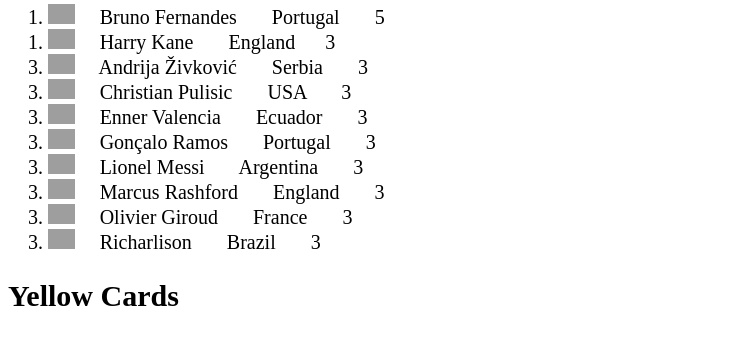
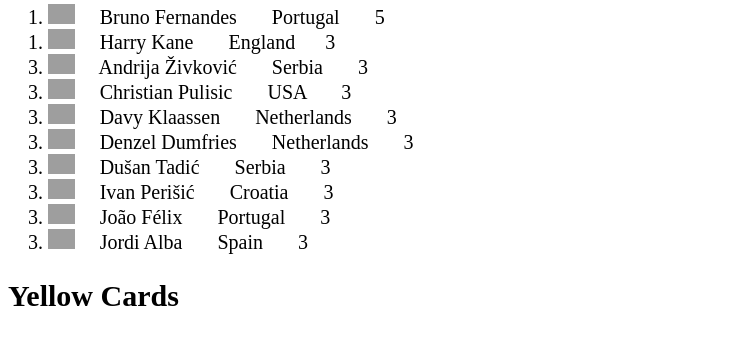
Before and after one commit to nataliemajadixon/worldcup2022, a plain HTML site: page stats.html in a window 1280 px wide. Shown: the part 520-858 px from the top of the page, without its empty margins (0-737 px from the left). Drawn offline with Linux system fonts and the light colour scheme; grey boxes are pictures that could not be loaded.

Commit message:
updated assists in stats page

```diff
--- a/stats.html
+++ b/stats.html
@@ -36,12 +36,12 @@
     <li value=1><img class="playerphoto"src="https://img.a.transfermarkt.technology/portrait/big/132098-1623778520.jpg?lm=1"> &nbsp &nbsp Harry Kane &nbsp &nbsp &nbsp England &nbsp &nbsp &nbsp3</li>
     <li value=3><img class="playerphoto"src="https://img.a.transfermarkt.technology/portrait/big/206843-1613847912.jpg?lm=1"> &nbsp &nbsp Andrija Živković &nbsp &nbsp &nbsp Serbia &nbsp &nbsp &nbsp 3</li>
     <li value=3><img class="playerphoto"src="https://img.a.transfermarkt.technology/portrait/big/315779-1638811757.jpg?lm=1"> &nbsp &nbsp Christian Pulisic &nbsp &nbsp &nbsp USA &nbsp &nbsp &nbsp 3</li>
-    <li value=3><img class="playerphoto"src="https://img.a.transfermarkt.technology/portrait/big/139503-1603567945.jpeg?lm=1"> &nbsp &nbsp Enner Valencia &nbsp &nbsp &nbsp Ecuador &nbsp &nbsp &nbsp 3</li>
-    <li value=3><img class="playerphoto"src="https://img.uefa.com/imgml/TP/players/1/2023/324x324/250116654.jpg"> &nbsp &nbsp Gonçalo Ramos &nbsp &nbsp &nbsp Portugal &nbsp &nbsp &nbsp 3</li>
-    <li value=3><img class="playerphoto"src="https://img.a.transfermarkt.technology/portrait/big/28003-1631171950.jpg?lm=1"> &nbsp &nbsp Lionel Messi &nbsp &nbsp &nbsp Argentina &nbsp &nbsp &nbsp 3</li>
-    <li value=3><img class="playerphoto"src="https://img.a.transfermarkt.technology/portrait/big/258923-1565603308.png?lm=1"> &nbsp &nbsp Marcus Rashford &nbsp &nbsp &nbsp England &nbsp &nbsp &nbsp 3</li>
-    <li value=3><img class="playerphoto"src="https://img.a.transfermarkt.technology/portrait/big/82442-1661514565.jpg?lm=1"> &nbsp &nbsp Olivier Giroud &nbsp &nbsp &nbsp France &nbsp &nbsp &nbsp 3</li>
-    <li value=3><img class="playerphoto"src="https://img.a.transfermarkt.technology/portrait/big/378710-1665608231.jpg?lm=1"> &nbsp &nbsp Richarlison &nbsp &nbsp &nbsp Brazil &nbsp &nbsp &nbsp 3</li>
+    <li value=3><img class="playerphoto"src="https://img.a.transfermarkt.technology/portrait/big/182932-1666951645.jpg?lm=1"> &nbsp &nbsp Davy Klaassen &nbsp &nbsp &nbsp Netherlands &nbsp &nbsp &nbsp 3</li>
+    <li value=3><img class="playerphoto"src="https://img.a.transfermarkt.technology/portrait/big/321528-1663572270.jpg?lm=1"> &nbsp &nbsp Denzel Dumfries &nbsp &nbsp &nbsp Netherlands &nbsp &nbsp &nbsp 3</li>
+    <li value=3><img class="playerphoto"src="https://img.uefa.com/imgml/TP/players/1/2023/324x324/1902464.jpg"> &nbsp &nbsp Dušan Tadić &nbsp &nbsp &nbsp Serbia &nbsp &nbsp &nbsp 3</li>
+    <li value=3><img class="playerphoto"src="https://img.a.transfermarkt.technology/portrait/big/42460-1667991317.jpg?lm=1"> &nbsp &nbsp Ivan Perišić &nbsp &nbsp &nbsp Croatia &nbsp &nbsp &nbsp 3</li>
+    <li value=3><img class="playerphoto"src="https://img.a.transfermarkt.technology/portrait/big/462250-1668165358.jpg?lm=1"> &nbsp &nbsp João Félix &nbsp &nbsp &nbsp Portugal &nbsp &nbsp &nbsp 3</li>
+    <li value=3><img class="playerphoto"src="https://img.a.transfermarkt.technology/portrait/big/69751-1653039085.jpg?lm=1"> &nbsp &nbsp Jordi Alba &nbsp &nbsp &nbsp Spain &nbsp &nbsp &nbsp 3</li>
 </ol>
 
 <h2>Yellow Cards</h2>
```
